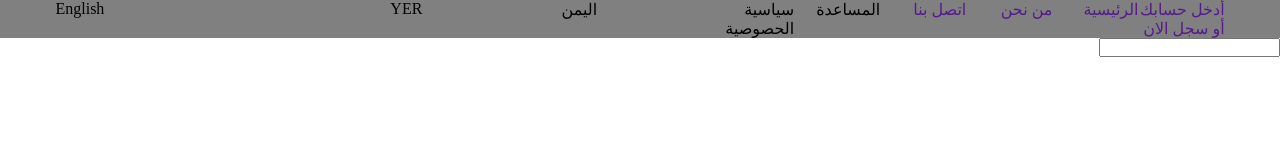
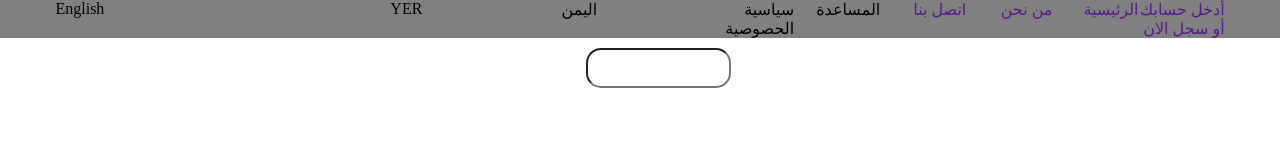
Before and after one commit to Hamzah2018/E-library, a plain HTML site: page index.html in a window 1280 px wide. Drawn offline with Linux system fonts and the light colour scheme.

Commit message:
inial stratuctre

```diff
--- a/css/style.css
+++ b/css/style.css
@@ -9,7 +9,12 @@
     margin: 0;
     direction: rtl;
 }
+container{
+    width: 90%;
+}
+/* nav  */
 nav{
+    position: relative;
     width: 100vw;
     display: flex;
     justify-content: space-around;
@@ -39,3 +44,26 @@ nav{
     display: flex;
     justify-content: end;
 }
+/* header */
+.log{
+    width: 5%;
+}
+header {
+    padding: 10px;
+    display: flex;
+    justify-content: space-around;
+    width: 100%;
+}
+header input{
+    width: 80%;
+    height: 40px;
+    border-radius: 15px;
+
+}
+.buy-log{
+    width: 5%;
+}
+footer{
+    width: 100%;
+    background-color: rgb(22, 21, 21);
+}
--- a/index.html
+++ b/index.html
@@ -21,11 +21,14 @@
             <div class="nav-cuntery-somble">YER</div>
           <div class="nav-change-langege"><div>English </div></div>
         </nav>
-        <form action="">
-            <input type="search">
-        </form>
-        <header>
 
+        <header >
+            <div class="log"></div>
+            <form action="">
+                <input type="search">
+
+            </form>
+            <div class="buy-log"></div>
         </header>
 
     </main>
```
